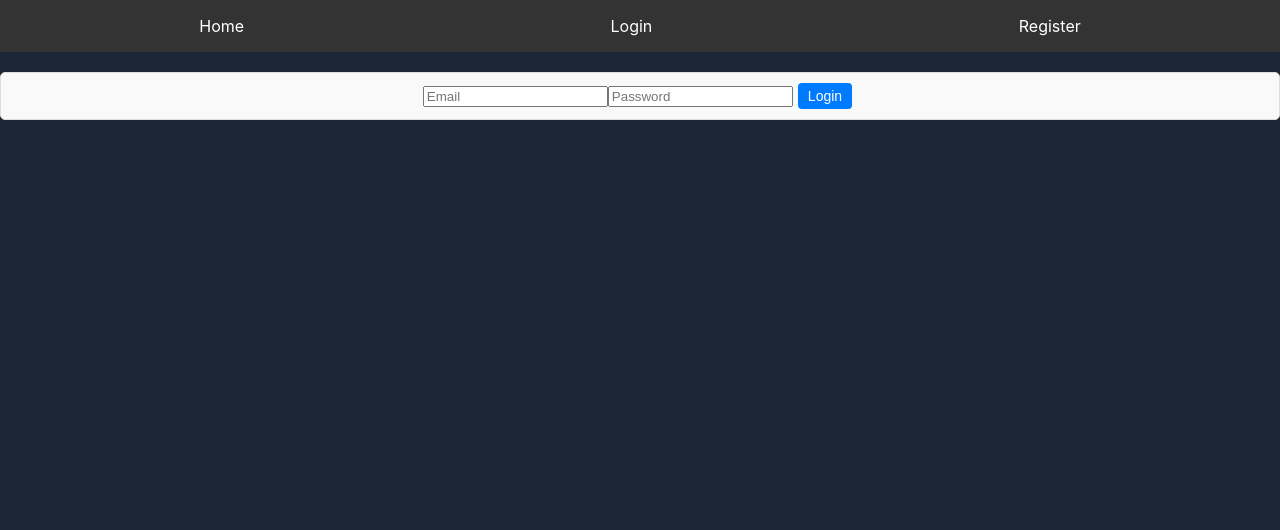
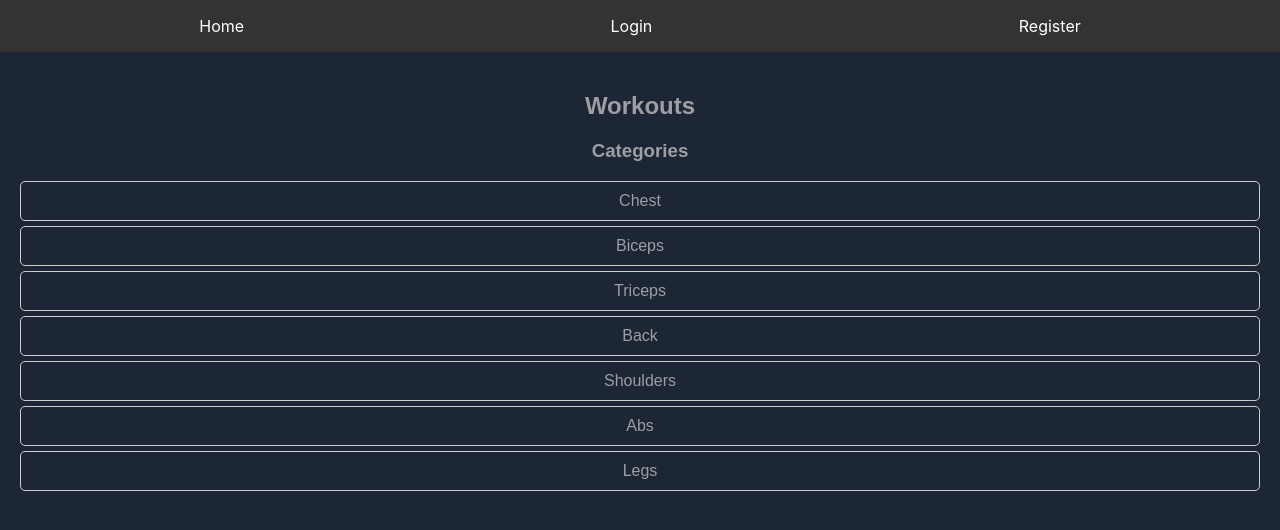
Before and after one commit to lkadriu/Wellness360, a React (Create React App) app: page /workouts in a window 1280 px wide. Before the commit this address led to /login. Shown: the top 530 px of the page. Built offline with nearby package versions, Linux system fonts and the light colour scheme.

Commit message:
Workouts

```diff
--- a/src/App.js
+++ b/src/App.js
@@ -14,6 +14,7 @@ import AdminRoute from './components/AdminRoute';
 import RegisterActivity from './pages/RegisterActivity';
 import ViewActivities from './pages/ViewActivities';
 import FoodInformations from './pages/FoodInformations';
+import Workouts from './pages/Workouts';
 
 const App = () => {
   return (
@@ -25,12 +26,13 @@ const App = () => {
             <Route path="/login" element={<Login />} />
             <Route path="/" element={<PrivateRoute element={<HomePage />} />} />
             <Route path="/food-management" element={<PrivateRoute element={<FoodManagement />} />} />
-            <Route path="/workouts" element={<PrivateRoute element={<DoctorsAdvices />} />} />
+            <Route path="/workouts" element={<Workouts element={<Workouts />} />} />
             <Route path="/register-activity" element={<PrivateRoute element={<RegisterActivity />} />} />
             <Route path="/your-activities" element={<PrivateRoute element={<ViewActivities />} />} />
             <Route path="/food-informations" element={<FoodInformations element={<FoodInformations />} />} />
             <Route path="/doctors-advices" element={<PrivateRoute element={<DoctorsAdvices />} />} />
             <Route path="/admin-dashboard" element={<AdminRoute element={<AdminDashboard />} />} />
+
           </Routes>
         </div>
     </AuthProvider>
--- a/src/pages/DoctorsAdvices.css
+++ b/src/pages/DoctorsAdvices.css
@@ -1,12 +1,7 @@
 .doctors-advices {
   padding: 20px;
-  max-width: 100%;
-  min-height: 100vh;
-  display: flex;
-  flex-direction: column;
-  align-items: center;
-  justify-content: center;
-  box-sizing: border-box;
+    max-width: 800px;
+    margin: auto;
 }
 
 .doctors-advices h1 {
@@ -87,11 +82,11 @@
 
 .categories button {
   margin: 5px;
-  padding: 20px 40px;
+  padding: 10px 40px;
   border: none;
   font-size: 20px;
   border-radius: 4px;
-  background-color: #d13129;
+  background-color: #245371;
   color: white;
   cursor: pointer;
   transition: background-color 0.3s;
@@ -101,9 +96,6 @@
   background-color: #d13129;
 }
 
-.categories button.active {
-  background-color: #d13129;
-}
 
 .advices {
   text-align: left;
--- /dev/null
+++ b/src/pages/Workouts.css
@@ -0,0 +1,44 @@
+/* src/pages/Workouts.css */
+.workouts {
+    padding: 20px;
+    font-family: Arial, sans-serif;
+}
+
+.workouts h2 {
+    text-align: center;
+    margin-bottom: 20px;
+}
+
+.workouts h3 {
+    margin-top: 20px;
+}
+
+.workouts ul {
+    list-style: none;
+    padding: 0;
+}
+
+.workouts li {
+    cursor: pointer;
+    padding: 10px;
+    border: 1px solid #ccc;
+    margin: 5px 0;
+    border-radius: 5px;
+    transition: background-color 0.3s;
+}
+
+.workouts li:hover {
+    background-color: #f0f0f0;
+}
+
+.video-container {
+    display: flex;
+    justify-content: center;
+    margin-top: 20px;
+}
+
+.video-container iframe {
+    width: 100%;
+    max-width: 560px;
+    height: 315px;
+}
--- /dev/null
+++ b/src/pages/Workouts.js
@@ -0,0 +1,147 @@
+// src/pages/Workouts.js
+import React, { useState } from 'react';
+import './Workouts.css'; // Optional: for custom styling
+
+const workoutsData = [
+    {
+        category: 'Chest',
+        exercises: [
+            { name: 'Push-ups', videoUrl: 'https://www.youtube.com/embed/IODxDxX7oi4' },
+            { name: 'Bench Press', videoUrl: 'https://www.youtube.com/embed/rT7DgCr-3pg' },
+            { name: 'Chest Fly', videoUrl: 'https://www.youtube.com/embed/eozdVDA78K0' },
+            { name: 'Chest Dips', videoUrl: 'https://www.youtube.com/embed/dZh4Jk5qeBs' },
+            { name: 'Cable Crossover', videoUrl: 'https://www.youtube.com/embed/taI4XduLpTk' },
+            { name: 'Incline Dumbbell Press', videoUrl: 'https://www.youtube.com/embed/8iPEnn-ltC8' },
+        ],
+    },
+    {
+        category: 'Biceps',
+        exercises: [
+            { name: 'Bicep Curls', videoUrl: 'https://www.youtube.com/embed/ykJmrZ5v0Oo' },
+            { name: 'Hammer Curls', videoUrl: 'https://www.youtube.com/embed/zC3nLlEvin4' },
+            { name: 'Concentration Curls', videoUrl: 'https://www.youtube.com/embed/dDI8xjEJUcc' },
+            { name: 'Preacher Curls', videoUrl: 'https://www.youtube.com/embed/sAq_ocpRh_I' },
+            { name: 'Cable Curls', videoUrl: 'https://www.youtube.com/embed/KTtAL0UMQ4c' },
+            { name: 'Incline Dumbbell Curls', videoUrl: 'https://www.youtube.com/embed/soxrZlIl35U' },
+        ],
+    },
+    {
+        category: 'Triceps',
+        exercises: [
+            { name: 'Tricep Dips', videoUrl: 'https://www.youtube.com/embed/6kALZikXxLc' },
+            { name: 'Skull Crushers', videoUrl: 'https://www.youtube.com/embed/d_KZxkY_0cM' },
+            { name: 'Tricep Pushdown', videoUrl: 'https://www.youtube.com/embed/2-LAMcpzODU' },
+            { name: 'Overhead Tricep Extension', videoUrl: 'https://www.youtube.com/embed/YbX7Wd8jQ-Q' },
+            { name: 'Close-Grip Bench Press', videoUrl: 'https://www.youtube.com/embed/4qmaH5_Z3YQ' },
+            { name: 'Tricep Kickbacks', videoUrl: 'https://www.youtube.com/embed/ZO81bExngMI' },
+        ],
+    },
+    {
+        category: 'Back',
+        exercises: [
+            { name: 'Pull-ups', videoUrl: 'https://www.youtube.com/embed/eGo4IYlbE5g' },
+            { name: 'Deadlifts', videoUrl: 'https://www.youtube.com/embed/op9kVnSso6Q' },
+            { name: 'Lat Pulldowns', videoUrl: 'https://www.youtube.com/embed/CAwf7n6Luuc' },
+            { name: 'Bent Over Rows', videoUrl: 'https://www.youtube.com/embed/kBWAon7ItDw' },
+            { name: 'T-Bar Rows', videoUrl: 'https://www.youtube.com/embed/kBWAon7ItDw' },
+            { name: 'Seated Rows', videoUrl: 'https://www.youtube.com/embed/GZbfZ033f74' },
+        ],
+    },
+    {
+        category: 'Shoulders',
+        exercises: [
+            { name: 'Shoulder Press', videoUrl: 'https://www.youtube.com/embed/B-aVuyhvLHU' },
+            { name: 'Lateral Raises', videoUrl: 'https://www.youtube.com/embed/3VcKaXpzqRo' },
+            { name: 'Front Raises', videoUrl: 'https://www.youtube.com/embed/yZrop1pCTSI' },
+            { name: 'Reverse Flyes', videoUrl: 'https://www.youtube.com/embed/xt42AVs7V_w' },
+            { name: 'Upright Rows', videoUrl: 'https://www.youtube.com/embed/kt9tGJ3njM8' },
+            { name: 'Arnold Press', videoUrl: 'https://www.youtube.com/embed/6Z15_WdXmVw' },
+        ],
+    },
+    {
+        category: 'Abs',
+        exercises: [
+            { name: 'Crunches', videoUrl: 'https://www.youtube.com/embed/MKmrqcoCZ-M' },
+            { name: 'Leg Raises', videoUrl: 'https://www.youtube.com/embed/JB2oyawG9KI' },
+            { name: 'Plank', videoUrl: 'https://www.youtube.com/embed/pSHjTRCQxIw' },
+            { name: 'Russian Twists', videoUrl: 'https://www.youtube.com/embed/wkD8rjkodUI' },
+            { name: 'Bicycle Crunches', videoUrl: 'https://www.youtube.com/embed/Iwyvozckjak' },
+            { name: 'Mountain Climbers', videoUrl: 'https://www.youtube.com/embed/cnyTQDSE884' },
+        ],
+    },
+    {
+        category: 'Legs',
+        exercises: [
+            { name: 'Squats', videoUrl: 'https://www.youtube.com/embed/aclHkVaku9U' },
+            { name: 'Lunges', videoUrl: 'https://www.youtube.com/embed/QOVaHwm-Q6U' },
+            { name: 'Leg Press', videoUrl: 'https://www.youtube.com/embed/IZxyjW7MPJQ' },
+            { name: 'Leg Curls', videoUrl: 'https://www.youtube.com/embed/3YvfRx31xDE' },
+            { name: 'Calf Raises', videoUrl: 'https://www.youtube.com/embed/-M4-G8p8fmc' },
+            { name: 'Leg Extensions', videoUrl: 'https://www.youtube.com/embed/YyvSfVjQeL0' },
+        ],
+    },
+];
+
+const Workouts = () => {
+    const [selectedCategory, setSelectedCategory] = useState(null);
+    const [selectedExercise, setSelectedExercise] = useState(null);
+
+    const handleCategoryClick = (category) => {
+        setSelectedCategory(category);
+        setSelectedExercise(null);
+    };
+
+    const handleExerciseClick = (exercise) => {
+        setSelectedExercise(exercise);
+    };
+
+    return (
+        <div className="workouts">
+            <h2>Workouts</h2>
+            {selectedCategory ? (
+                selectedExercise ? (
+                    <div>
+                        <button onClick={() => setSelectedExercise(null)}>Back to {selectedCategory.category} Exercises</button>
+                        <h3>{selectedExercise.name}</h3>
+                        <div className="video-container">
+                            <iframe
+                                width="560"
+                                height="315"
+                                src={selectedExercise.videoUrl}
+                                title={selectedExercise.name}
+                                frameBorder="0"
+                                allow="accelerometer; autoplay; clipboard-write; encrypted-media; gyroscope; picture-in-picture"
+                                allowFullScreen
+                            ></iframe>
+                        </div>
+                    </div>
+                ) : (
+                    <div>
+                        <button onClick={() => setSelectedCategory(null)}>Back to Categories</button>
+                        <h3>{selectedCategory.category} Exercises</h3>
+                        <ul>
+                            {selectedCategory.exercises.map((exercise, index) => (
+                                <li key={index} onClick={() => handleExerciseClick(exercise)}>
+                                    {exercise.name}
+                                </li>
+                            ))}
+                        </ul>
+                    </div>
+                )
+            ) : (
+                <div>
+                    <h3>Categories</h3>
+                    <ul>
+                        {workoutsData.map((category, index) => (
+                            <li key={index} onClick={() => handleCategoryClick(category)}>
+                                {category.category}
+                            </li>
+                        ))}
+                    </ul>
+                </div>
+            )}
+        </div>
+    );
+};
+
+export default Workouts;
```
